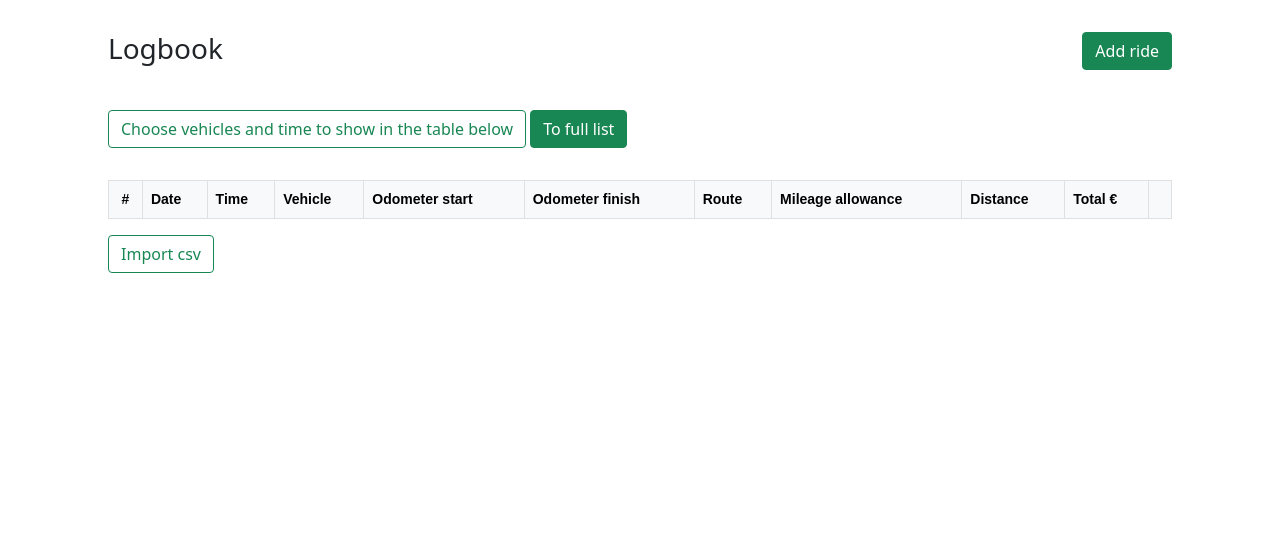
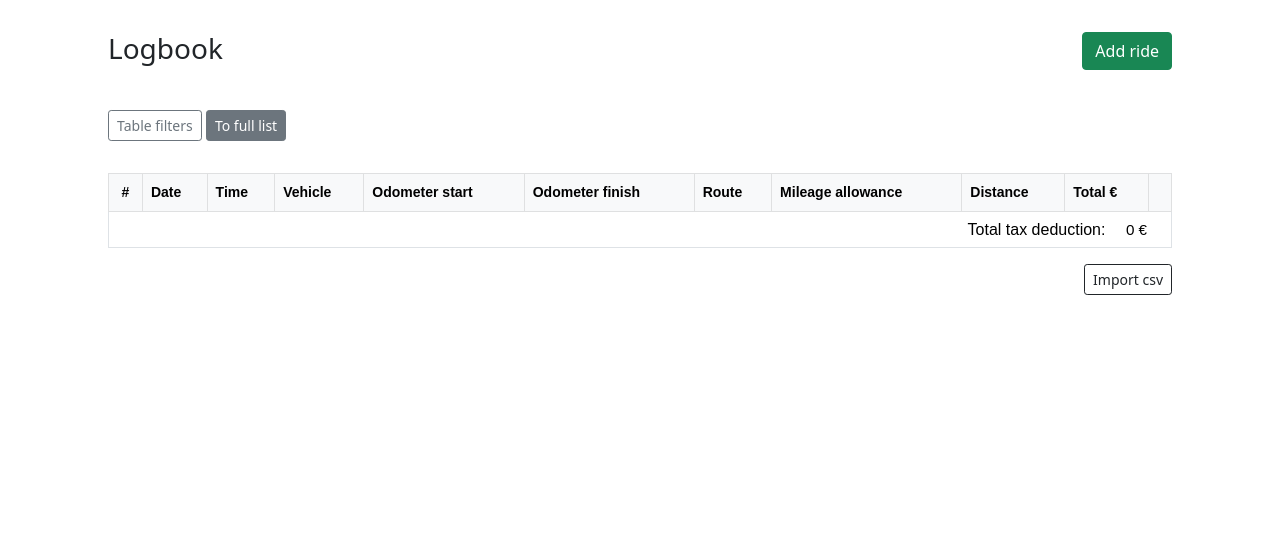
Before and after one commit to fglsn/logbook-cs50-final, a Flask app: page /rides in a window 1280 px wide. Shown: the part 64-599 px from the top of the page. Run offline with Flask 2, Linux system fonts and the light colour scheme; the visitor is signed in with stand-in values (Sample User, id 1); data that the repository does not hold is empty; some libraries are stand-ins or nearby versions; some web fonts are replaced.

Commit message:
Add total sum field

```diff
--- a/app.py
+++ b/app.py
@@ -177,12 +177,17 @@ def find_rides(user_id, reg_nums, start_date_filter, end_date_filter):
                     ORDER BY finished_at""",
                         user_id=user_id, reg_nums=tuple(reg_nums), start_date_filter=start_date_filter, end_date_filter=end_date_filter)
 
+def calculate_full_deduction(rides):
+    full_deduction = 0
+    for ride in rides:
+        full_deduction = ride['total'] + full_deduction
+    return full_deduction
 
 def export_rides_to_csv(rides):
     output = StringIO()
     writer = csv.writer(output)
     writer.writerow(["Start of the ride", "Finish", "Registration plate", "Km on start", "Km at finish",
-        "Route explanation", "Allowance (€)", "Distance", "Tax deduction for a ride (€)"])
+        "Route explanation", "Allowance (€)", "Distance (km)", "Tax deduction for a ride (€)"])
     for ride in rides:
         csvdata = [format_date_time(ride['started_at']), format_date_time(ride['finished_at']),
             ride['reg_num'], ride['odometer_start'], ride['odometer_finish'], ride['route'], ride['allowance'], ride['distance'], ride['total']]
@@ -376,7 +381,9 @@ def rides():
         ride['start'] = start.time()
         ride['finish'] = end.time()
 
-    return render_template("rides.html", vehicle_rows=vehicle_rows, rides=rides, query_string=request.query_string.decode('utf-8'))
+    amount_of_deduction = calculate_full_deduction(rides)
+
+    return render_template("rides.html", vehicle_rows=vehicle_rows, rides=rides, query_string=request.query_string.decode('utf-8'), amount_of_deduction=amount_of_deduction)
 
 
 @app.route('/rides/csv_export', methods=["GET", "POST"])
--- a/static/style.css
+++ b/static/style.css
@@ -154,6 +154,17 @@ main {
     background-color: rgba(255, 255, 255, 0);
 }
 
+tfoot {
+    color: black;
+    text-align: right;
+
+    border-radius: 0.1rem;
+}
+
+h6 {
+    margin: auto 0;
+}
+
 /*carousel*/
 
 .carousel-caption {
--- a/templates/rides.html
+++ b/templates/rides.html
@@ -88,10 +88,10 @@
         </div>
         <div class="filter-form">
             <p>
-                <button class="btn btn-outline-success" type="button" data-bs-toggle="collapse" data-bs-target="#collapseExample" aria-expanded="false" aria-controls="collapseExample">
-                    Choose vehicles and time to show in the table below
+                <button class="btn btn-outline-secondary btn-sm" type="button" data-bs-toggle="collapse" data-bs-target="#collapseExample" aria-expanded="false" aria-controls="collapseExample">
+                    Table filters
                 </button>
-                <button class="btn btn-success" type="button"><a class="clean-link" href="/rides">To full list</a>
+                <button class="btn btn-secondary btn-sm" type="button"><a class="clean-link" href="/rides">To full list</a>
                 </button>
             </p>
             <div class="collapse" id="collapseExample">
@@ -99,7 +99,7 @@
                     <form action="rides" method="get" class="checkbox">
                         <div class="filter-box">
                             <div class="date-pick-cont">
-                                <h5 style="display: flex; align-items: flex-end;">Period:</h5>
+                                <h6 style="display: flex; align-items: flex-end;">Period:</h6>
                                 <div class="reportrangecont">
                                     <span>
                                         <svg xmlns="http://www.w3.org/2000/svg" width="22" height="22" fill="currentColor" class="bi bi-calendar-check" viewBox="0 0 16 16">
@@ -111,7 +111,7 @@
                                 </div>
                             </div>
                             <div class="vehicles-check-cont">
-                                <h5>Vehicles to display:</h5>
+                                <h6>Vehicles to display:</h6>
                                 {% for vehicle_row in vehicle_rows %}
                                     <div class="form-check form-check-inline">
                                         <input class="form-check-input" id="checkbox_regnum" type="checkbox" name="{{ vehicle_row.reg_num }}" {% if vehicle_row.selected %} checked {% endif %}>
@@ -119,7 +119,7 @@
                                     </div>
                                 {% endfor %}
                             </div>
-                            <button type="submit" class="btn btn-outline-success">Apply filter</button>
+                            <button type="submit" class="btn btn-secondary">Apply filter</button>
                         </div>
                     </form>
                 </div>
@@ -187,8 +187,15 @@
                     </tr>
                 {% endfor %}
                 </tbody>
+                <tfoot>
+                    <tr>
+                        <td colspan="11"><h6>Total tax deduction: <span style="font-weight:400; font-size: 0.95rem; padding-right: 1rem; margin-left:1rem">{{ amount_of_deduction }} € </h6></td>
+                    </tr>
+                </tfoot>
             </table>
-            <a type="button" class="btn btn-outline-success" role="button" href="rides/csv_export?{{query_string}}" target="_blank">Import csv</a>
+            <div style="text-align: right">
+                <a type="button" class="btn btn-outline-dark btn-sm" role="button" href="rides/csv_export?{{query_string}}" target="_blank">Import csv</a>
+            </div>
         </div>
     </div>
 
--- a/templates/vehicles.html
+++ b/templates/vehicles.html
@@ -59,8 +59,9 @@
             <table class="table table-striped table-bordered table-sm">
                 <thead class="table-light">
                     <tr>
-                        <th scope="col">Registration plate</th>
-                        <th scope="col">Odometer</th>
+                        <th class="loop_index" scope="col">#</th>
+                        <th scope="col">Registration plate number</th>
+                        <th scope="col">Odometer (km)</th>
                         <th scope="col">Date modified</th>
                         <th scope="col">Date added</th>
                         <th scope="col"></th>
@@ -69,6 +70,7 @@
                 <tbody>
                     {% for vehicle in vehicles %}
                         <tr>
+                            <td class="loop_index">{{ loop.index }}</td>
                             <td>{{ vehicle.reg_num  }}</td>
                             <td>{{ vehicle.odometer }}</td>
                             <td>{{ vehicle.modified_at}}</td>
```
